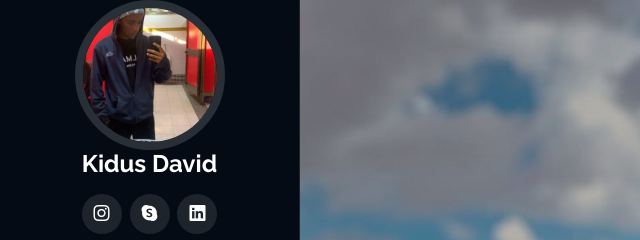
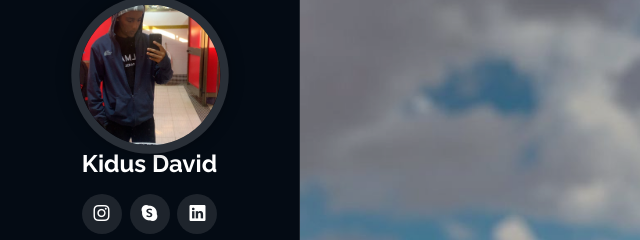
Before and after one commit to kidahacker/kidus, a plain HTML site: page index.html in a window 1280 px wide. In both pictures the pointer is over the picture 149 px from the left and 75 px from the top of the page. Shown: the top 240 px of the page, 0-640 px from the left. Drawn offline with Linux system fonts and the light colour scheme.

Commit message:
Update main.css

```diff
--- a/assets/css/main.css
+++ b/assets/css/main.css
@@ -169,6 +169,11 @@ h6 {
   border-radius: 50%;
   object-fit: cover;
   border: 8px solid color-mix(in srgb, var(--default-color), transparent 85%);
+}
+.header .profile-img img:hover {
+  box-shadow: 0 0 15px rgba(0, 0, 0, 0.3);
+  transform: scale(1.05);
+  transition: all 0.3s ease;
 }
 
 
```
